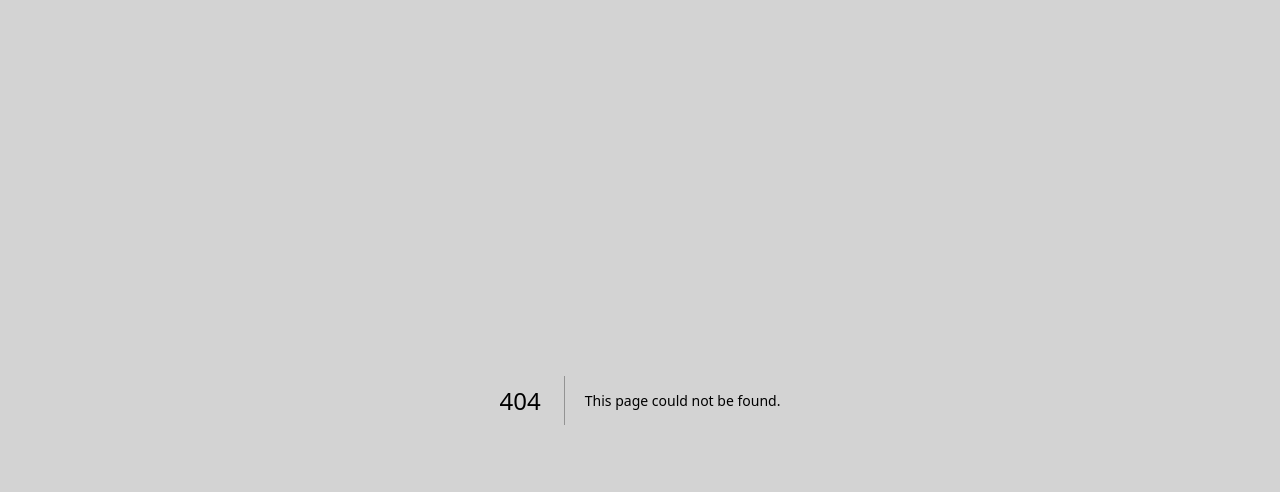
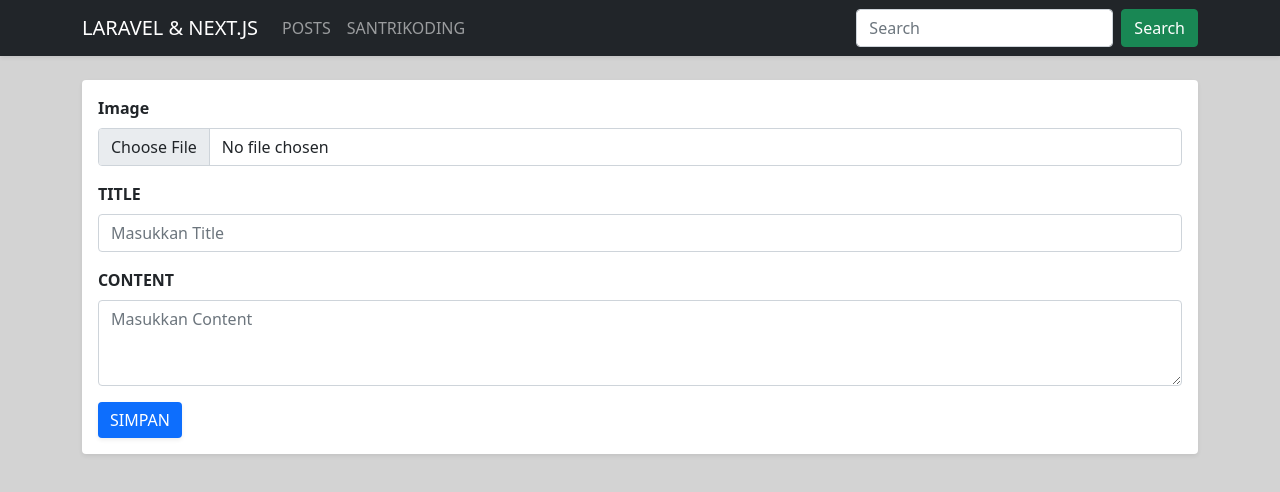
Before and after one commit to ryfazrin/next-crud, a Next.js app: page /posts/create in a window 1280 px wide. Before the commit this address had no page. Shown: the top 492 px of the page. Built offline with nearby package versions, Linux system fonts and the light colour scheme.

Commit message:
crated: form create post

```diff
--- /dev/null
+++ b/pages/posts/create/index.js
@@ -0,0 +1,104 @@
+//import hook useState
+import { useState } from 'react';
+//import axios
+import axios from "axios";
+//import router
+import Router from 'next/router';
+//import layout
+import Layout from '../../../components/layout';
+
+function PostCreate() {
+
+  //state
+  const [image, setImage] = useState('');
+  const [title, setTitle] = useState('');
+  const [content, setContent] = useState('');
+
+  //state validation
+  const [validation, setValidation] = useState({});
+
+  const handleFileChange = (e) => {
+    const imageData = e.target.files[0]
+
+    if (!imageData.type.match('image.*')) {
+      setImage('');
+      return
+    }
+
+    setImage(imageData);
+  }
+
+  const storePost = async (e) => {
+    e.preventDefault();
+
+    const formData = new FormData();
+
+    formData.append('image', image);
+    formData.append('title', title);
+    formData.append('content', content);
+
+    await axios.post(`${process.env.NEXT_PUBLIC_API_BACKEND}/api/posts`, formData)
+      .then(() => {
+        Router.push('/posts')
+      })
+      .catch((error) => {
+        setValidation(error.response.data);
+      })
+  }
+
+  return (
+    <Layout>
+      <div className="container" style={{ marginTop: '80px' }}>
+        <div className="row">
+          <div className="col-md-12">
+            <div className="card border-0 rounded shadow-sm">
+              <div className="card-body">
+                <form onSubmit={storePost}>
+
+                  <div className="form-group mb-3">
+                    <label className="form-label fw-bold">Image</label>
+                    <input type="file" className="form-control" onChange={handleFileChange} />
+                  </div>
+                  {validation.image && (
+                    <div className="alert alert-danger">
+                      {validation.image}
+                    </div>
+                  )}
+
+                  <div className="form-group mb-3">
+                    <label className="form-label fw-bold">TITLE</label>
+                    <input className="form-control" type="text" value={title} onChange={(e) => setTitle(e.target.value)} placeholder="Masukkan Title" />
+                  </div>
+                  {
+                    validation.title &&
+                    <div className="alert alert-danger">
+                      {validation.title}
+                    </div>
+                  }
+
+                  <div className="form-group mb-3">
+                    <label className="form-label fw-bold">CONTENT</label>
+                    <textarea className="form-control" rows={3} value={content} onChange={(e) => setContent(e.target.value)} placeholder="Masukkan Content" />
+                  </div>
+                  {
+                    validation.content &&
+                    <div className="alert alert-danger">
+                      {validation.content}
+                    </div>
+                  }
+
+                  <button className="btn btn-primary border-0 shadow-sm" type="submit">
+                    SIMPAN
+                  </button>
+                </form>
+              </div>
+            </div>
+          </div>
+        </div>
+      </div>
+    </Layout>
+  );
+
+}
+
+export default PostCreate
```
